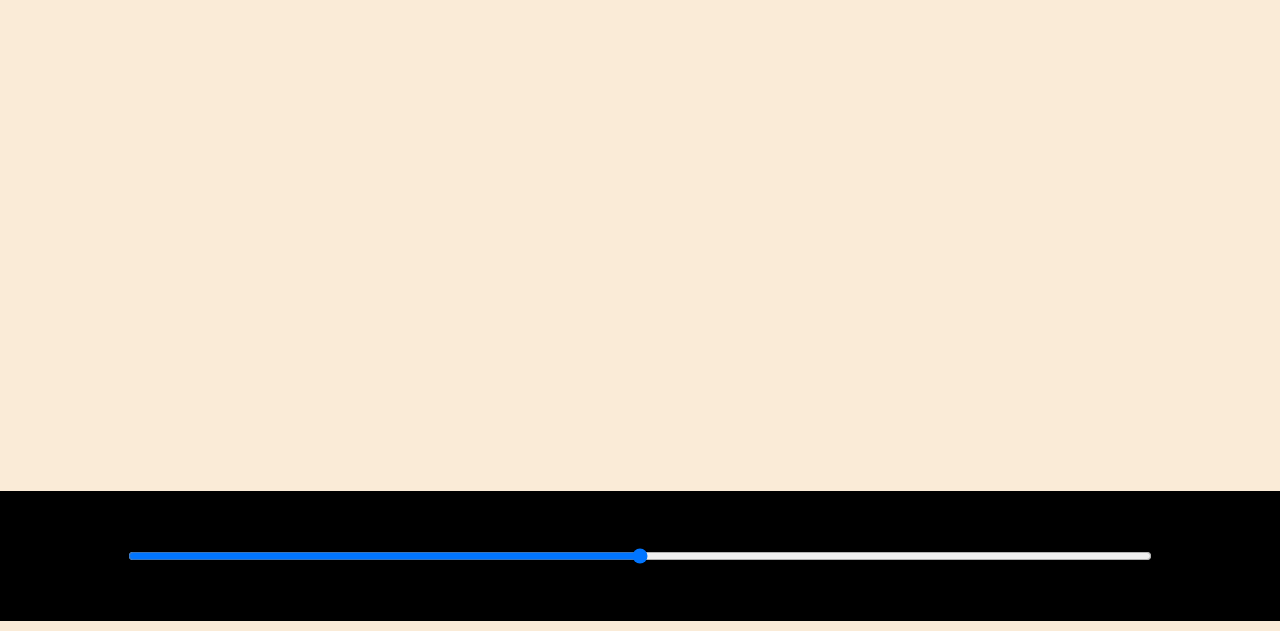
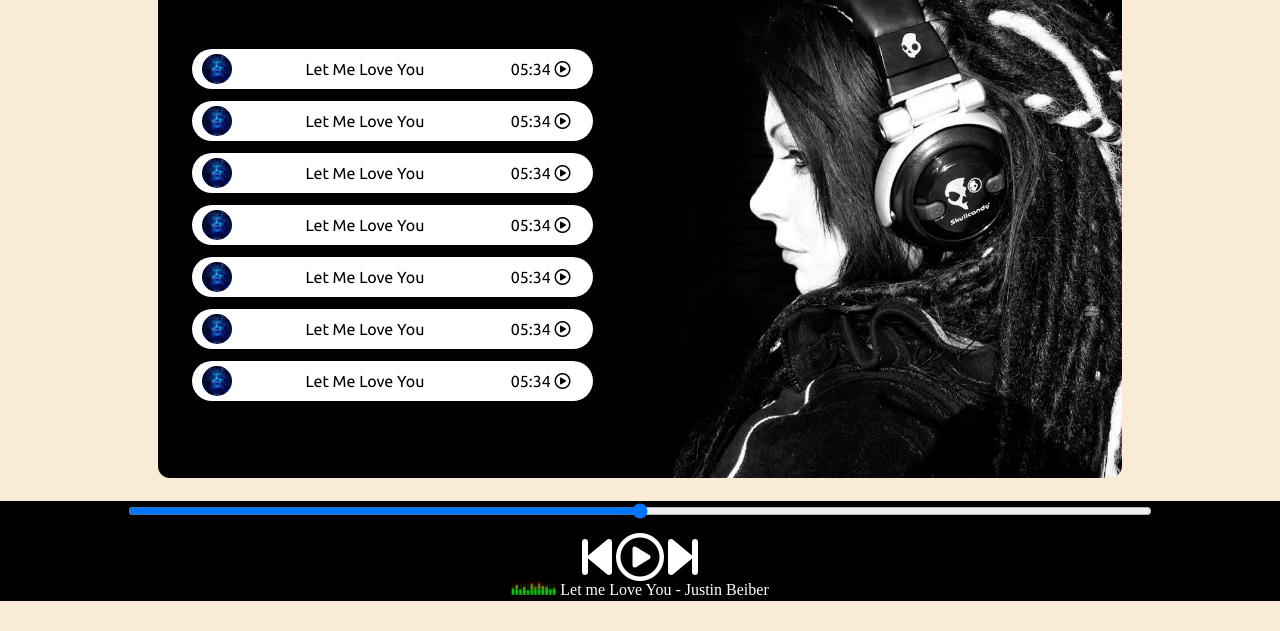
Before and after one commit to divyanshu-dugar/Spotify-Clone, a plain HTML site: page index.html in a window 1280 px wide. Shown: the part 169-800 px from the top of the page. Drawn offline with Linux system fonts and the light colour scheme.

Commit message:
added more HTML and CSS code

```diff
--- a/index.html
+++ b/index.html
@@ -16,8 +16,46 @@
     </nav>
 
     <div class="container">
-        <h1>Best of NCS - No Copyright Sounds</h1>
-        <div class="songList"></div>
+        <div class="songList">
+            <h1>Best of NCS - No Copyright Sounds</h1>
+            <div class="songItemContainer">
+                <div class="songItem">
+                    <img src="covers/1.jpg" alt="1">
+                    <span>Let Me Love You</span>
+                    <span class="songlistplay"><span class="timeStamp">05:34 <i class="far fa-regular fa-play-circle"></i></span></span>
+                </div>
+                <div class="songItem">
+                    <img src="covers/1.jpg" alt="1">
+                    <span>Let Me Love You</span>
+                    <span class="songlistplay"><span class="timeStamp">05:34 <i class="far fa-regular fa-play-circle"></i></span></span>
+                </div>
+                <div class="songItem">
+                    <img src="covers/1.jpg" alt="1">
+                    <span>Let Me Love You</span>
+                    <span class="songlistplay"><span class="timeStamp">05:34 <i class="far fa-regular fa-play-circle"></i></span></span>
+                </div>
+                <div class="songItem">
+                    <img src="covers/1.jpg" alt="1">
+                    <span>Let Me Love You</span>
+                    <span class="songlistplay"><span class="timeStamp">05:34 <i class="far fa-regular fa-play-circle"></i></span></span>
+                </div>
+                <div class="songItem">
+                    <img src="covers/1.jpg" alt="1">
+                    <span>Let Me Love You</span>
+                    <span class="songlistplay"><span class="timeStamp">05:34 <i class="far fa-regular fa-play-circle"></i></span></span>
+                </div>
+                <div class="songItem">
+                    <img src="covers/1.jpg" alt="1">
+                    <span>Let Me Love You</span>
+                    <span class="songlistplay"><span class="timeStamp">05:34 <i class="far fa-regular fa-play-circle"></i></span></span>
+                </div>
+                <div class="songItem">
+                    <img src="covers/1.jpg" alt="1">
+                    <span>Let Me Love You</span>
+                    <span class="songlistplay"><span class="timeStamp">05:34 <i class="far fa-regular fa-play-circle"></i></span></span>
+                </div>
+            </div>
+        </div>
         <div class="songBanner"></div>
     </div>
 
@@ -25,9 +63,16 @@
         <input type="range" name="range" id="myProgressBar" min="0" max="100">
         <div class="icons">
             <!-- fontawesome icons -->
+            <i class="fas fa-3x fa-step-backward"></i>
+            <i class="far fa-3x fa-play-circle"></i>
+            <i class="fas fa-3x fa-step-forward"></i>
+        </div>
+        <div class="songInfo">
+            <img src="playing.gif" width="45px" alt=""> Let me Love You - Justin Beiber
         </div>
     </div>
 
+    <script src="https://kit.fontawesome.com/fa34bc2d3e.js" crossorigin="anonymous"></script>
     <script src="script.js"></script>
 </body>
 </html>
--- a/style.css
+++ b/style.css
@@ -45,20 +45,70 @@ nav ul li{
 }
 
 .container{
-    min-height: 75vh;
+    min-height: 62vh;
+    background-color: black;
+    color: white;
+    font-family: "Ubuntu", sans-serif;
+    display: flex;
+    margin: 23px auto;
+    width: 70%;
+    border-radius: 12px;
+    padding: 34px;
+    background-image: url('bg.jpg');
+    background-size: cover;
 }
 
 .bottom{
     position: sticky;
-    height: 130px;
+    height: 100px;
     background-color: black;
+    color: white;
     bottom: 0;
     display: flex;
     justify-content: center;
     align-items: center;
+    flex-direction: column;
+}
+
+.icons{
+    margin-top: 14px;
+}
+
+.icons i{
+    cursor: pointer;
 }
 
 #myProgressBar{
     width: 80vw;
 
 }
+
+.songItemContainer{
+    margin-top: 64px;
+}
+
+.songItem{
+    height: 40px;
+    display: flex;
+    background-color: white;
+    color: black;
+    width: 80%;
+    margin: 12px 0;
+    justify-content: space-between;
+    align-items: center;
+    border-radius: 20px;
+}
+
+.songItem img{
+    width: 30px;
+    margin: 0 10px;
+    border-radius: 35px;
+}
+
+.timeStamp{
+    margin: 0 23px;
+}
+
+.timeStamp i{
+    cursor: pointer;
+}
```
